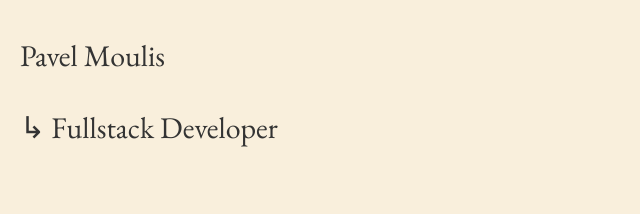
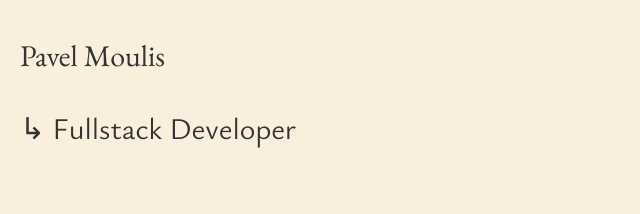
Before and after one commit to pavelmoulisjr/portfolio, a React (Vite) app: page / in a window 1280 px wide. Shown: the top 214 px of the page, without its empty margins (0-640 px from the left). Built offline with nearby package versions, Linux system fonts and the light colour scheme.

Commit message:
Settings fonts to swap

```diff
--- a/src/index.css
+++ b/src/index.css
@@ -2,12 +2,14 @@
 	font-family: "EB Garamond";
 	src: local("EB Garamond"),
 		url("/src/assets/fonts/EBGaramond-VariableFont_wght.ttf");
+	font-display: swap;
 }
 
 @font-face {
 	font-family: "Ysabeau Office";
 	src: local("Ysabeau Office"),
 		url("/src/assets/fonts/YsabeauOffice-VariableFont_wght.ttf");
+	font-display: swap;
 }
 
 *,
@@ -63,6 +65,10 @@ footer {
 	bottom: 0;
 }
 
+p {
+	font-family: "Ysabeau Office", sans-serif;
+}
+
 h1,
 h2,
 a,
```
